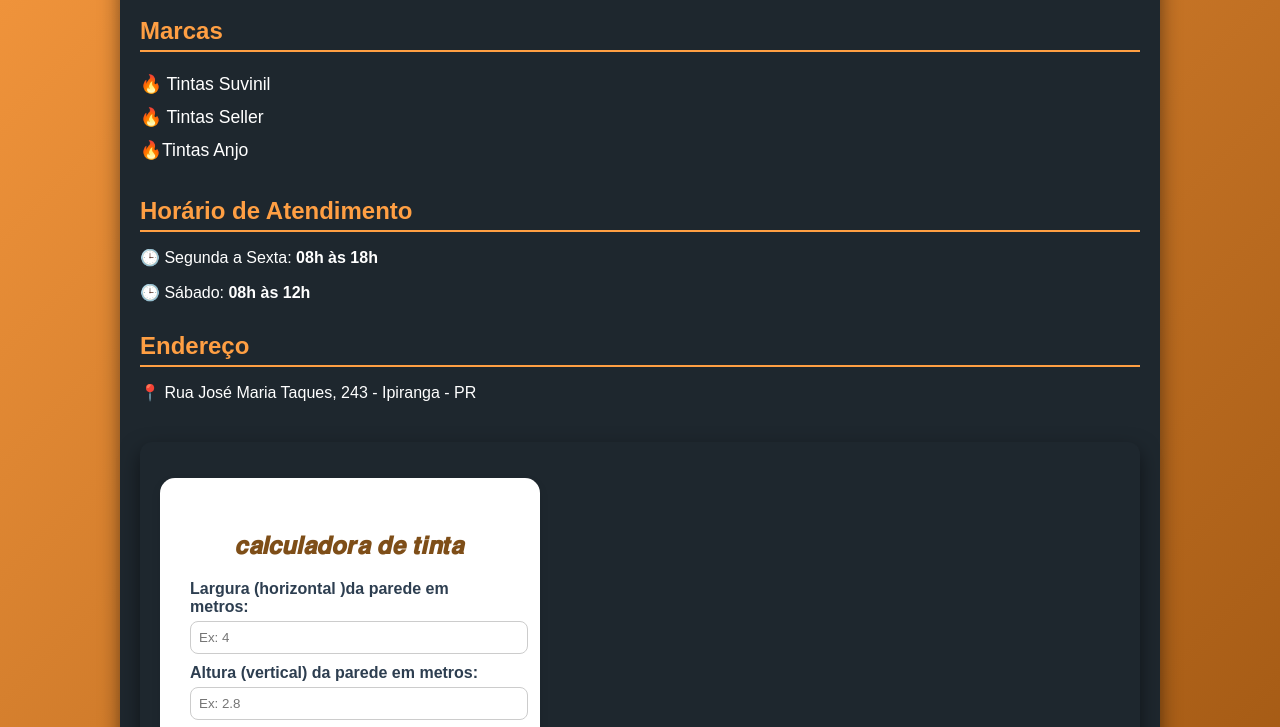
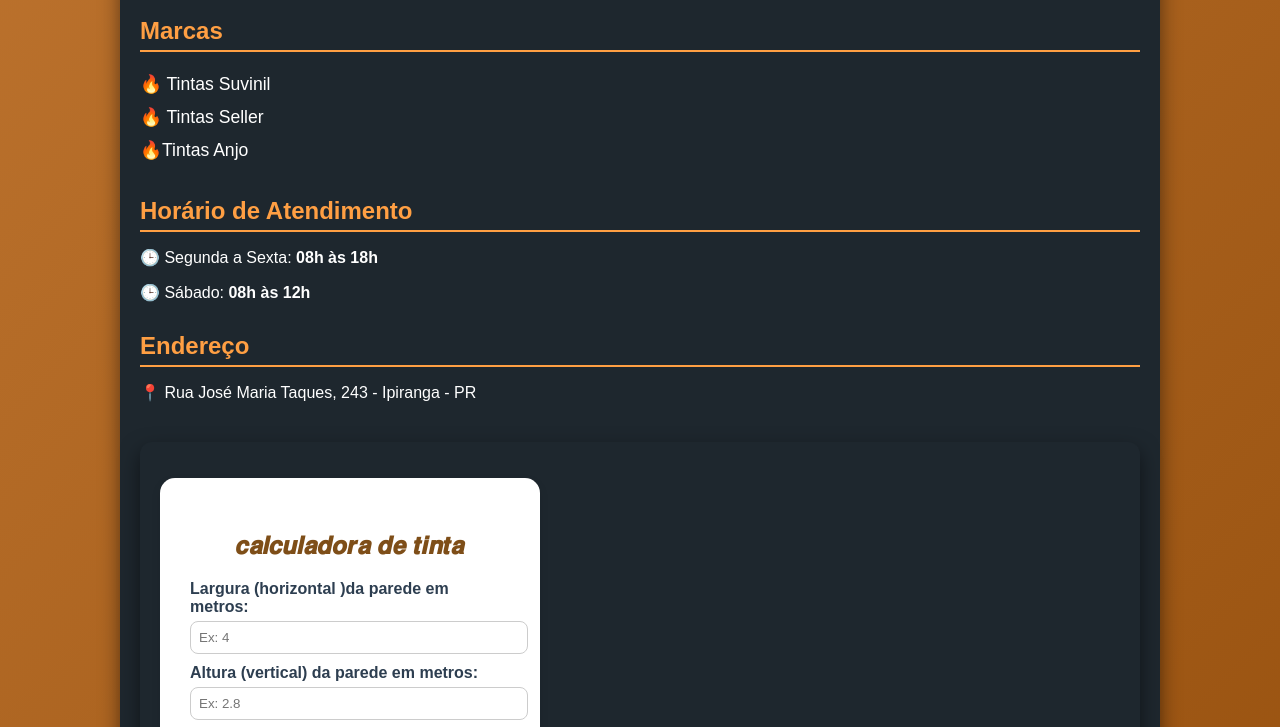
Before and after one commit to GustavoFranco0/GF-color-tintas, a plain HTML site: page index.html in a window 1280 px wide. Shown: the part 441-1168 px from the top of the page. Drawn offline with Linux system fonts and the light colour scheme.

Commit message:
cor alterada novamente

```diff
--- a/style.css
+++ b/style.css
@@ -1,7 +1,7 @@
 body {
   margin: 0;
   font-family: Arial, Helvetica, sans-serif;
-  background: linear-gradient(135deg, #ff9f43, #944e0c);
+  background: linear-gradient(135deg, #c07631, #944e0c);
   color: #fff;
 }
 
```
